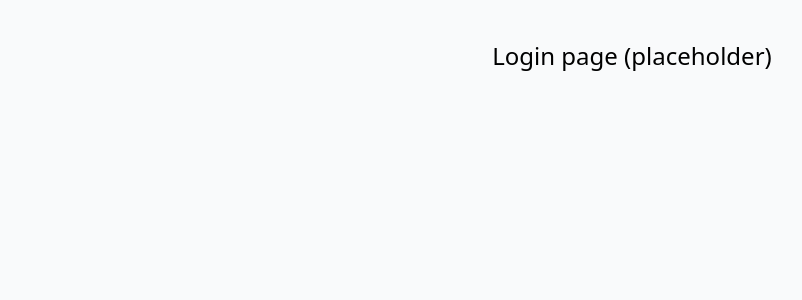
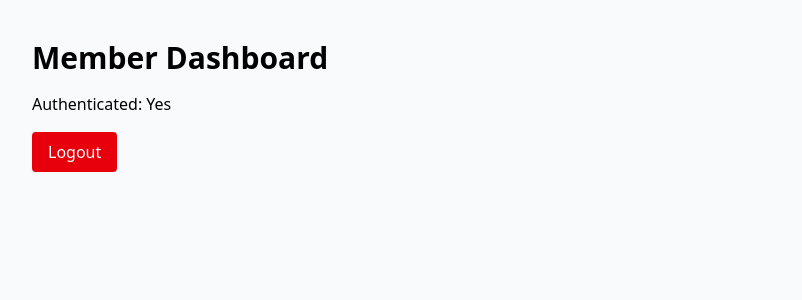
Before and after one commit to Fraol-12/library-management-frontend, a React (Vite) app: page /dashboard in a window 1280 px wide. Before the commit this address led to /login. Shown: the top 300 px of the page, without its empty margins (8-810 px from the left). Built offline with nearby package versions, Linux system fonts and the light colour scheme; sample sign-in values are in the browser's storage.

Commit message:
feat: AuthContext + useAuth hook + first protected page test

```diff
--- a/src/contexts/AuthContext.jsx
+++ b/src/contexts/AuthContext.jsx
@@ -1,45 +1,65 @@
-// src/contexts/AuthContext.jsx
 import { createContext, useContext, useState } from 'react';
 
-const AuthContext = createContext();
+const AuthContext = createContext(null);
 
 export function AuthProvider({ children }) {
-  const [user, setUser] = useState(null);
-  const [token, setToken] = useState(localStorage.getItem('access_token') || null);
+  // ────────────────────────────────────────────────
+  // Global state – single source of truth for auth
+  // ────────────────────────────────────────────────
+  const [user, setUser] = useState(null);               // { username, email, is_staff, ... }
+  const [token, setToken] = useState(
+    localStorage.getItem('access_token') || null
+  );
 
-  // Placeholder functions — we'll implement tomorrow
+  // Derived state – convenient for components
+  const isAuthenticated = !!token;
+
+  // ────────────────────────────────────────────────
+  // Auth methods (placeholders – real logic tomorrow)
+  // ────────────────────────────────────────────────
   const login = async (credentials) => {
-    // TODO: call /api/token/, save token, setUser
-    console.log('Login placeholder:', credentials);
+    console.log('Login called with:', credentials);
+    // Tomorrow: POST /api/token/ → save token + user
+    // For now: simulate success
+    // localStorage.setItem('access_token', 'fake-token');
+    // setToken('fake-token');
+    // setUser({ username: 'demo' });
   };
 
   const register = async (data) => {
-    // TODO: call /api/register/, auto-login
-    console.log('Register placeholder:', data);
+    console.log('Register called with:', data);
+    // Tomorrow: POST /api/register/ → auto-login
   };
 
   const logout = () => {
     localStorage.removeItem('access_token');
     setToken(null);
     setUser(null);
+    console.log('User logged out');
   };
 
+  // Value object passed to all consumers
   const value = {
     user,
     token,
-    isAuthenticated: !!token,
+    isAuthenticated,
     login,
     register,
     logout,
   };
 
-  return <AuthContext.Provider value={value}>{children}</AuthContext.Provider>;
+  return (
+    <AuthContext.Provider value={value}>
+      {children}
+    </AuthContext.Provider>
+  );
 }
 
+// Custom hook – must be used inside <AuthProvider>
 export function useAuth() {
   const context = useContext(AuthContext);
-  if (!context) {
-    throw new Error('useAuth must be used within AuthProvider');
+  if (context === null) {
+    throw new Error('useAuth must be used inside AuthProvider');
   }
   return context;
 }
--- a/src/main.jsx
+++ b/src/main.jsx
@@ -4,10 +4,12 @@ import ReactDOM from 'react-dom/client';
 import App from './App.jsx';
 import './index.css';
 import { AuthProvider } from './contexts/AuthContext.jsx';
+import { Toaster } from 'react-hot-toast'
 
 ReactDOM.createRoot(document.getElementById('root')).render(
   <React.StrictMode>
     <AuthProvider>
+      <Toaster position='top-right' richColors />
       <App />
     </AuthProvider>
   </React.StrictMode>
--- a/src/pages/Dashboard.jsx
+++ b/src/pages/Dashboard.jsx
@@ -0,0 +1,23 @@
+// src/pages/Dashboard.jsx
+import { useAuth } from '../contexts/AuthContext';
+
+export default function Dashboard() {
+  const { isAuthenticated, logout } = useAuth();
+
+  return (
+    <div className="p-10">
+      <h1 className="text-3xl font-bold">Member Dashboard</h1>
+      <p className="mt-4">
+        Authenticated: {isAuthenticated ? 'Yes' : 'No'}
+      </p>
+      {isAuthenticated && (
+        <button
+          onClick={logout}
+          className="mt-4 px-4 py-2 bg-red-600 text-white rounded hover:bg-red-700"
+        >
+          Logout
+        </button>
+      )}
+    </div>
+  );
+}
--- a/src/routes/AppRoutes.jsx
+++ b/src/routes/AppRoutes.jsx
@@ -1,5 +1,6 @@
 import { Routes, Route } from 'react-router-dom';
 import PrivateRoute from './PrivateRoute';
+import Dashboard from '../pages/Dashboard';
 
 
 export default function AppRoutes() {
@@ -12,7 +13,7 @@ export default function AppRoutes() {
 
       {/* protected routes */}
       <Route element={<PrivateRoute />}>
-        <Route path="/dashboard" element={<div className="p-10 text-center text-2xl">Dashboard (protected) – placeholder</div>} />
+        <Route path="/dashboard" element={<Dashboard/>} />
       </Route>
 
       <Route path="*" element={<div className="p-10 text-center text-4xl text-red-600">404 – Page not found</div>} />
--- a/src/routes/PrivateRoute.jsx
+++ b/src/routes/PrivateRoute.jsx
@@ -1,9 +1,9 @@
 import { Navigate, Outlet } from 'react-router-dom';
-
-// Placeholder — we'll connect real auth tomorrow
-const isAuthenticated = false; // ← temporary hardcode
+import { useAuth } from '../contexts/AuthContext';
 
 export default function PrivateRoute() {
+  const { isAuthenticated } = useAuth();
+
   if (!isAuthenticated) {
     return <Navigate to="/login" replace />;
   }
```
